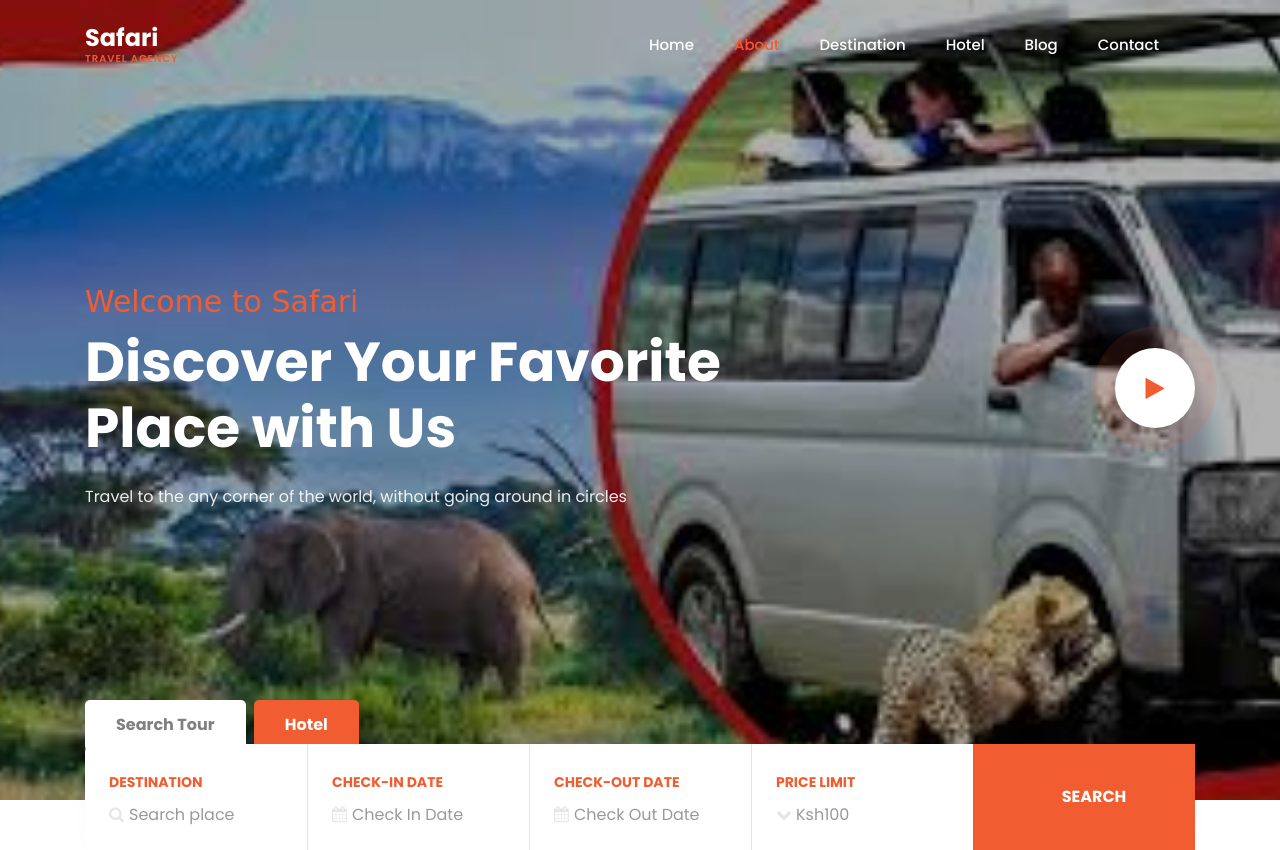
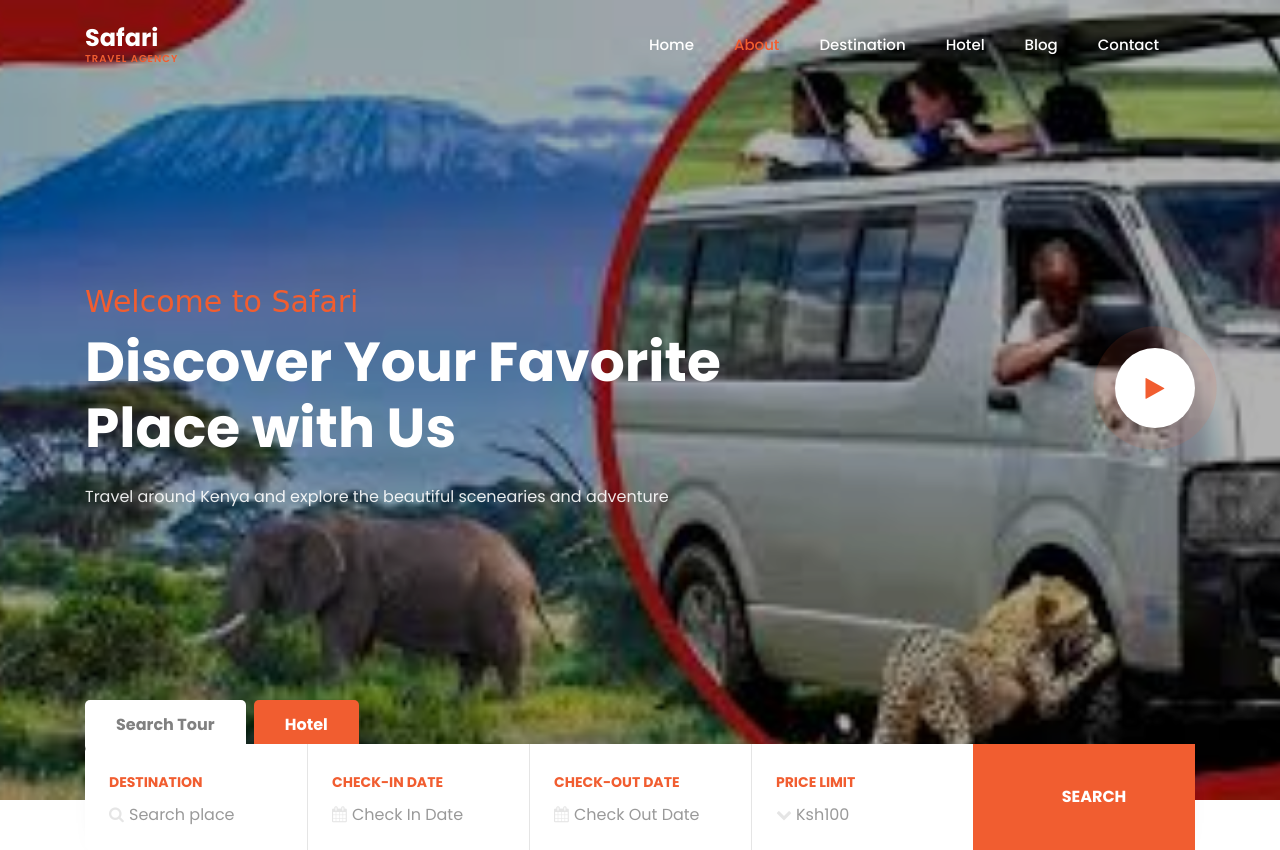
Before and after one commit to Cptzeph23/SafariTravels, a Django app: template SmartMarket/templates/index.html in a window 1280 px wide. Shown: the top 850 px of the page. Run offline with Django 5.2, Linux system fonts and the light colour scheme; the template is opened without the code that fills it, so the values that code supplies are empty; some libraries are stand-ins or nearby versions; some web fonts are replaced.

Commit message:
Update index.html

```diff
--- a/SmartMarket/templates/index.html
+++ b/SmartMarket/templates/index.html
@@ -13,7 +13,7 @@
 				<div class="col-md-7 ftco-animate">
 					<span class="subheading">Welcome to Safari</span>
 					<h1 class="mb-4">Discover Your Favorite Place with Us</h1>
-					<p class="caps">Travel to the any corner of the world, without going around in circles</p>
+					<p class="caps">Travel around Kenya and explore the beautiful scenearies and adventure</p>
 				</div>
 				<a href="https://vimeo.com/45830194" class="icon-video popup-vimeo d-flex align-items-center justify-content-center mb-4">
 					<span class="fa fa-play"></span>
```
